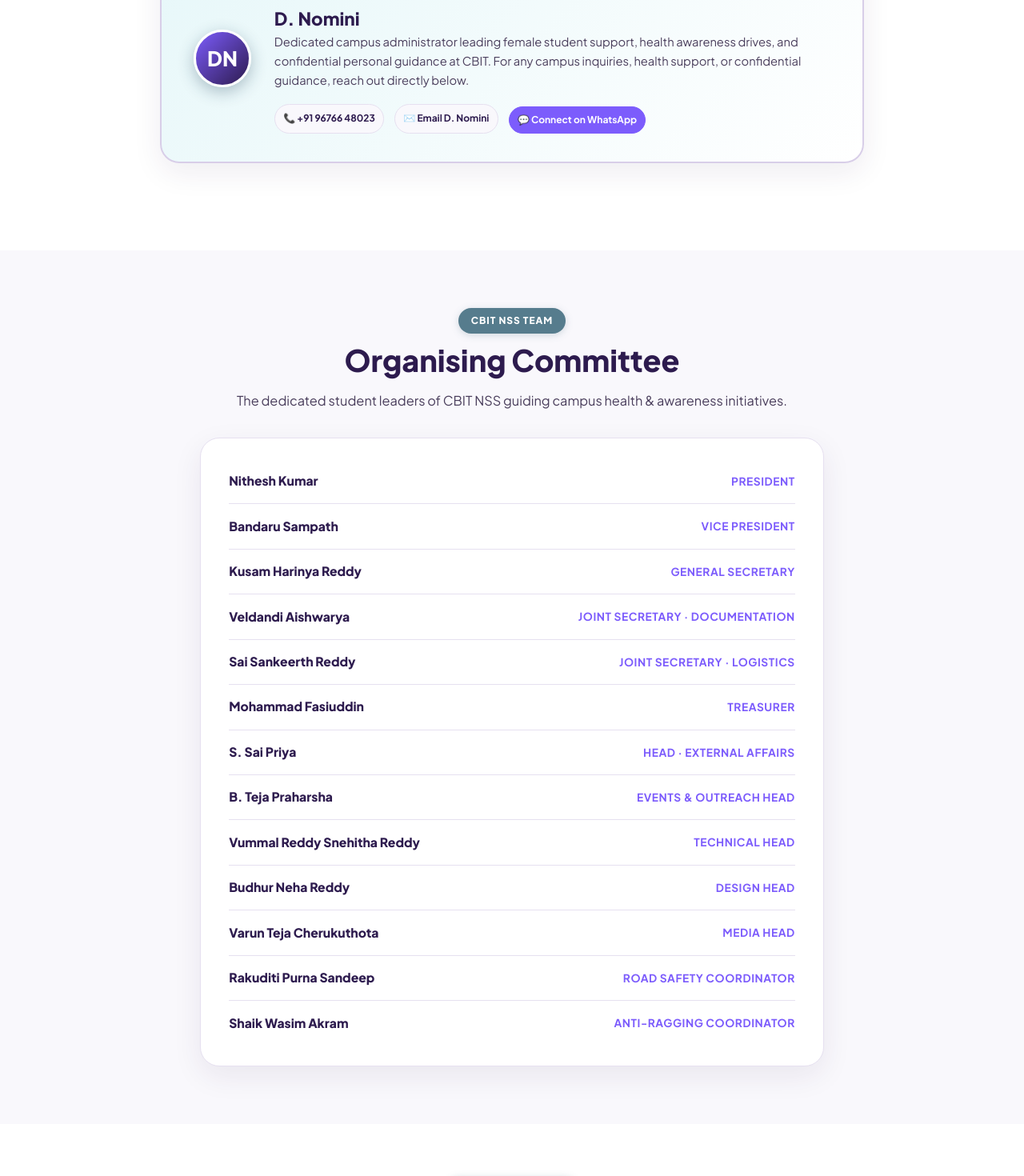
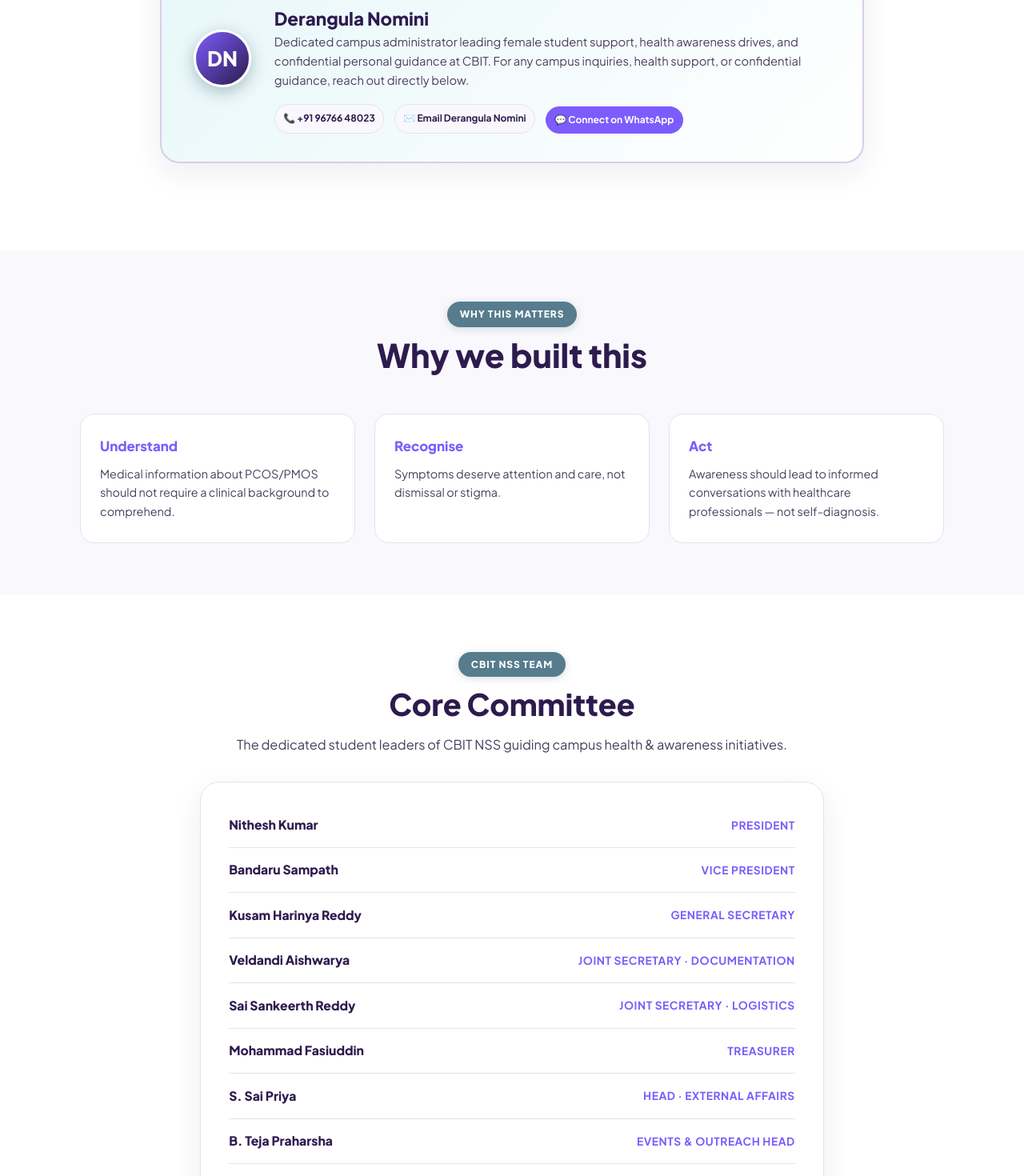
Before and after one commit to vroom0456/CBITNSS-World-PMOS-Day, a Next.js app: page /about in a window 1280 px wide. Shown: the part 860-2330 px from the top of the page at 80% size. Built offline with nearby package versions, Linux system fonts and the light colour scheme.

Commit message:
fix(about): reorder Why We Built This section before Core Committee, update title to Core Committee, and rename Nomini to Derangula Nomini

```diff
--- a/src/app/about/page.tsx
+++ b/src/app/about/page.tsx
@@ -52,7 +52,7 @@
           </div>
         </section>
 
-        {/* ── 02 D. NOMINI — TOP EXECUTIVE SPOTLIGHT & EXCLUSIVE CAMPUS CONTACT ── */}
+        {/* ── 02 DERANGULA NOMINI — TOP EXECUTIVE SPOTLIGHT & EXCLUSIVE CAMPUS CONTACT ── */}
         <section style={{ padding: 'clamp(2.5rem, 6vw, 4rem) 5%', background: '#FFFFFF' }} aria-labelledby="support-section">
           <div style={{ maxWidth: '880px', margin: '0 auto' }}>
             <div className="heading-box reveal" style={{ textAlign: 'center', marginBottom: '2rem' }}>
@@ -70,13 +70,13 @@
                 <div className="spotlight-avatar" aria-hidden="true">DN</div>
                 <div className="spotlight-info">
                   <p className="role">Women&apos;s Administrator</p>
-                  <h3 className="name">D. Nomini</h3>
+                  <h3 className="name">Derangula Nomini</h3>
                   <p className="desc">
                     Dedicated campus administrator leading female student support, health awareness drives, and confidential personal guidance at CBIT. For any campus inquiries, health support, or confidential guidance, reach out directly below.
                   </p>
                   <div className="spotlight-actions">
                     <a href="tel:+919676648023" className="btn-contact-pill">📞 +91 96766 48023</a>
-                    <a href="mailto:nominiderangula@gmail.com" className="btn-contact-pill">✉️ Email D. Nomini</a>
+                    <a href="mailto:nominiderangula@gmail.com" className="btn-contact-pill">✉️ Email Derangula Nomini</a>
                     <a href="https://wa.me/919676648023?text=Hi%20Nomini,%20I%20have%20a%20query%20regarding%20PMOS" target="_blank" rel="noopener noreferrer" className="btn-contact-pill whatsapp-pill">💬 Connect on WhatsApp</a>
                   </div>
                 </div>
@@ -85,30 +85,8 @@
           </div>
         </section>
 
-        {/* ── 03 TEAM DIRECTORY (SIMPLE CLEAN LIST) ── */}
-        <section id="team" style={{ padding: 'clamp(2.5rem, 6vw, 4.5rem) 5%', background: 'var(--bg-main)' }} aria-labelledby="team-section">
-          <div style={{ maxWidth: '780px', margin: '0 auto' }}>
-            <div className="heading-box reveal" style={{ textAlign: 'center', marginBottom: '2rem' }}>
-              <span className="section-tag">CBIT NSS Team</span>
-              <h2 id="team-section" className="section-title">Organising Committee</h2>
-              <p className="section-desc">The dedicated student leaders of CBIT NSS guiding campus health &amp; awareness initiatives.</p>
-            </div>
-
-            <div className="team-simple-list-wrap reveal">
-              <ul className="team-simple-list">
-                {allTeamMembers.map((m) => (
-                  <li key={m.id} className="team-simple-item">
-                    <span className="member-name">{m.name}</span>
-                    <span className="member-role">{m.role}</span>
-                  </li>
-                ))}
-              </ul>
-            </div>
-          </div>
-        </section>
-
-        {/* ── 04 WHY WE BUILT THIS ── */}
-        <section style={{ padding: 'clamp(2.5rem, 6vw, 4rem) 5%', background: '#FFFFFF' }} aria-labelledby="why-section">
+        {/* ── 03 WHY WE BUILT THIS ── */}
+        <section style={{ padding: 'clamp(2.5rem, 6vw, 4rem) 5%', background: 'var(--bg-main)' }} aria-labelledby="why-section">
           <div style={{ maxWidth: '1080px', margin: '0 auto' }}>
             <div className="heading-box reveal" style={{ textAlign: 'center', marginBottom: 'clamp(2rem, 5vw, 3rem)' }}>
               <span className="section-tag">Why this matters</span>
@@ -125,6 +103,28 @@
                   <p className="about-why-body">{w.body}</p>
                 </div>
               ))}
+            </div>
+          </div>
+        </section>
+
+        {/* ── 04 TEAM DIRECTORY — CORE COMMITTEE (SIMPLE CLEAN LIST) ── */}
+        <section id="team" style={{ padding: 'clamp(2.5rem, 6vw, 4.5rem) 5%', background: '#FFFFFF' }} aria-labelledby="team-section">
+          <div style={{ maxWidth: '780px', margin: '0 auto' }}>
+            <div className="heading-box reveal" style={{ textAlign: 'center', marginBottom: '2rem' }}>
+              <span className="section-tag">CBIT NSS Team</span>
+              <h2 id="team-section" className="section-title">Core Committee</h2>
+              <p className="section-desc">The dedicated student leaders of CBIT NSS guiding campus health &amp; awareness initiatives.</p>
+            </div>
+
+            <div className="team-simple-list-wrap reveal">
+              <ul className="team-simple-list">
+                {allTeamMembers.map((m) => (
+                  <li key={m.id} className="team-simple-item">
+                    <span className="member-name">{m.name}</span>
+                    <span className="member-role">{m.role}</span>
+                  </li>
+                ))}
+              </ul>
             </div>
           </div>
         </section>
--- a/src/app/ask/page.tsx
+++ b/src/app/ask/page.tsx
@@ -208,7 +208,7 @@
                 <div>
                   <h4 style={{ fontSize: '16px', fontWeight: 700, color: 'var(--nss-navy)', marginBottom: '4px' }}>CBIT NSS Student Support</h4>
                   <p style={{ fontSize: '14px', color: 'var(--text-body)', lineHeight: 1.5, marginBottom: '6px' }}>
-                    Reach D. Nomini (Women&apos;s Administrator) for confidential campus guidance.
+                    Reach Derangula Nomini (Women&apos;s Administrator) for confidential campus guidance.
                   </p>
                   <a href="tel:+919676648023" className="btn-contact-pill" style={{ marginTop: '0.4rem' }}>
                     📞 Call +91 96766 48023
```
